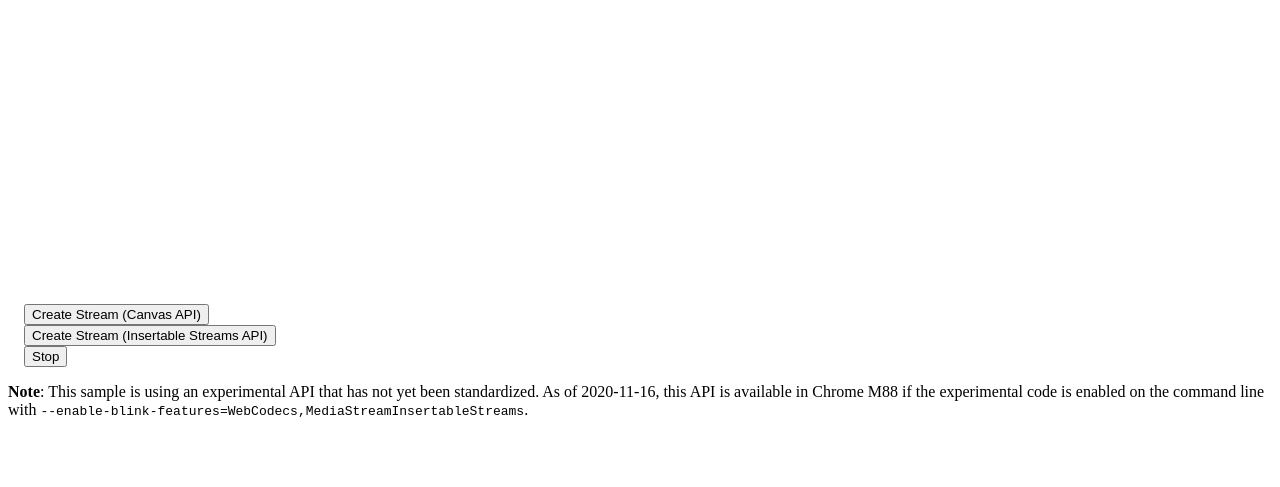
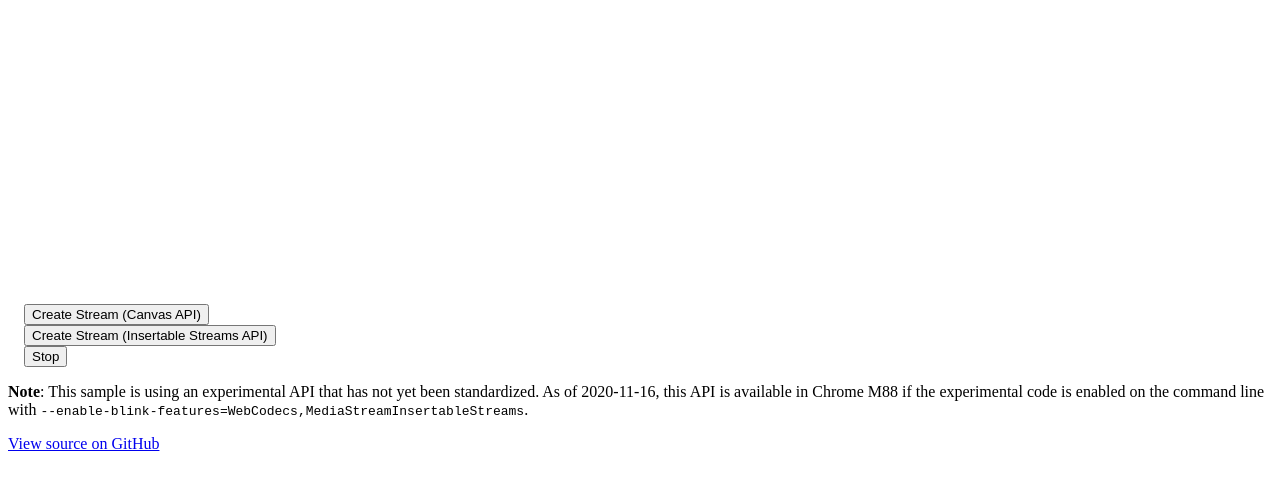
Before and after one commit to hamst/MediaCaptureInsertableStreams, a plain HTML site: page index.html in a window 1280 px wide. Shown: the part 5-492 px from the top of the page. Drawn offline with Linux system fonts and the light colour scheme.

Commit message:
Add the link to source code

```diff
--- a/index.html
+++ b/index.html
@@ -25,6 +25,8 @@
         the command line with
         <code>--enable-blink-features=WebCodecs,MediaStreamInsertableStreams</code>.
     </p>
+    <a href="https://github.com/hamst/MediaCaptureInsertableStreams"
+       title="View source for this page on GitHub" id="viewSource">View source on GitHub</a>
 </div>
 
 <script src="js/frame-source.js" async></script>
```
